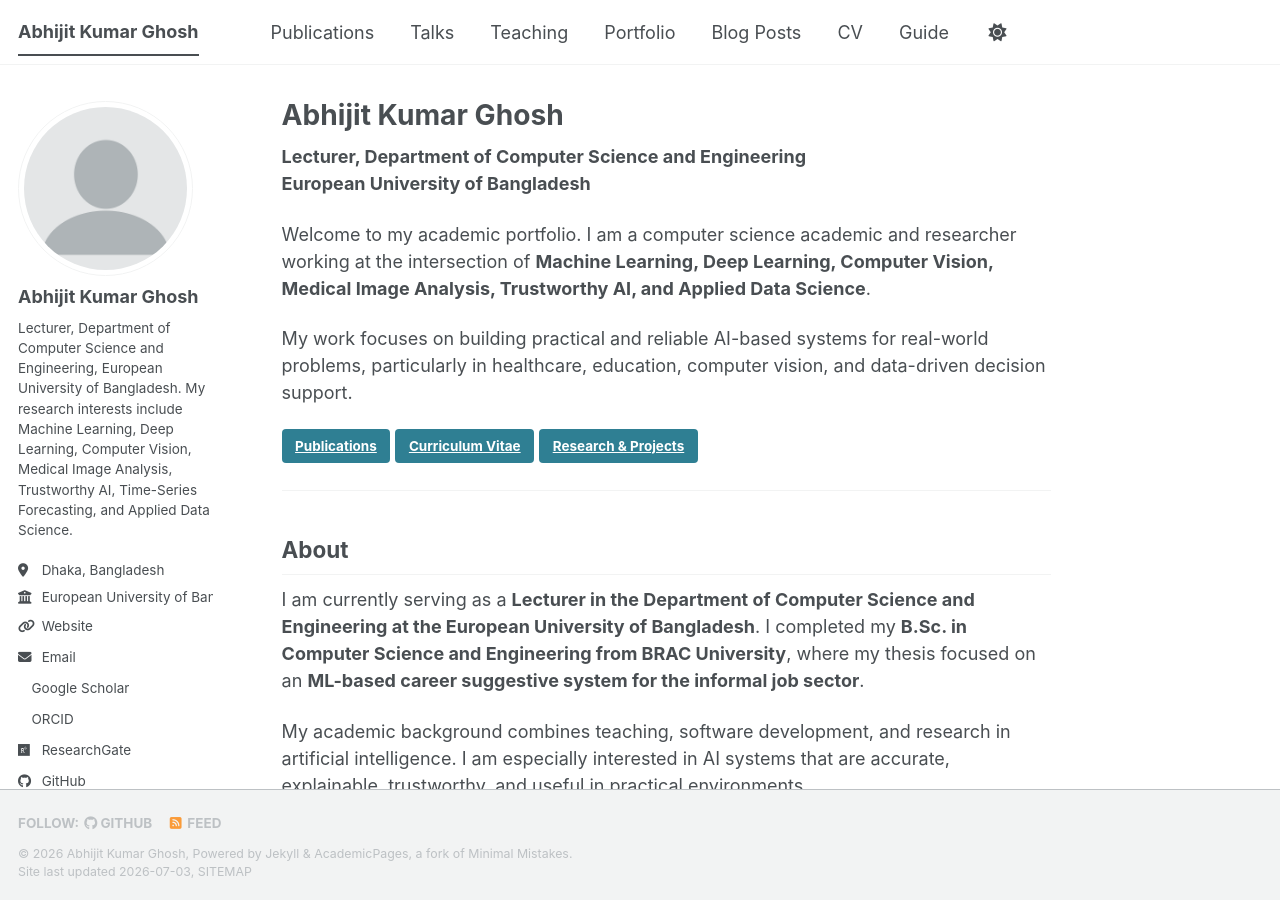
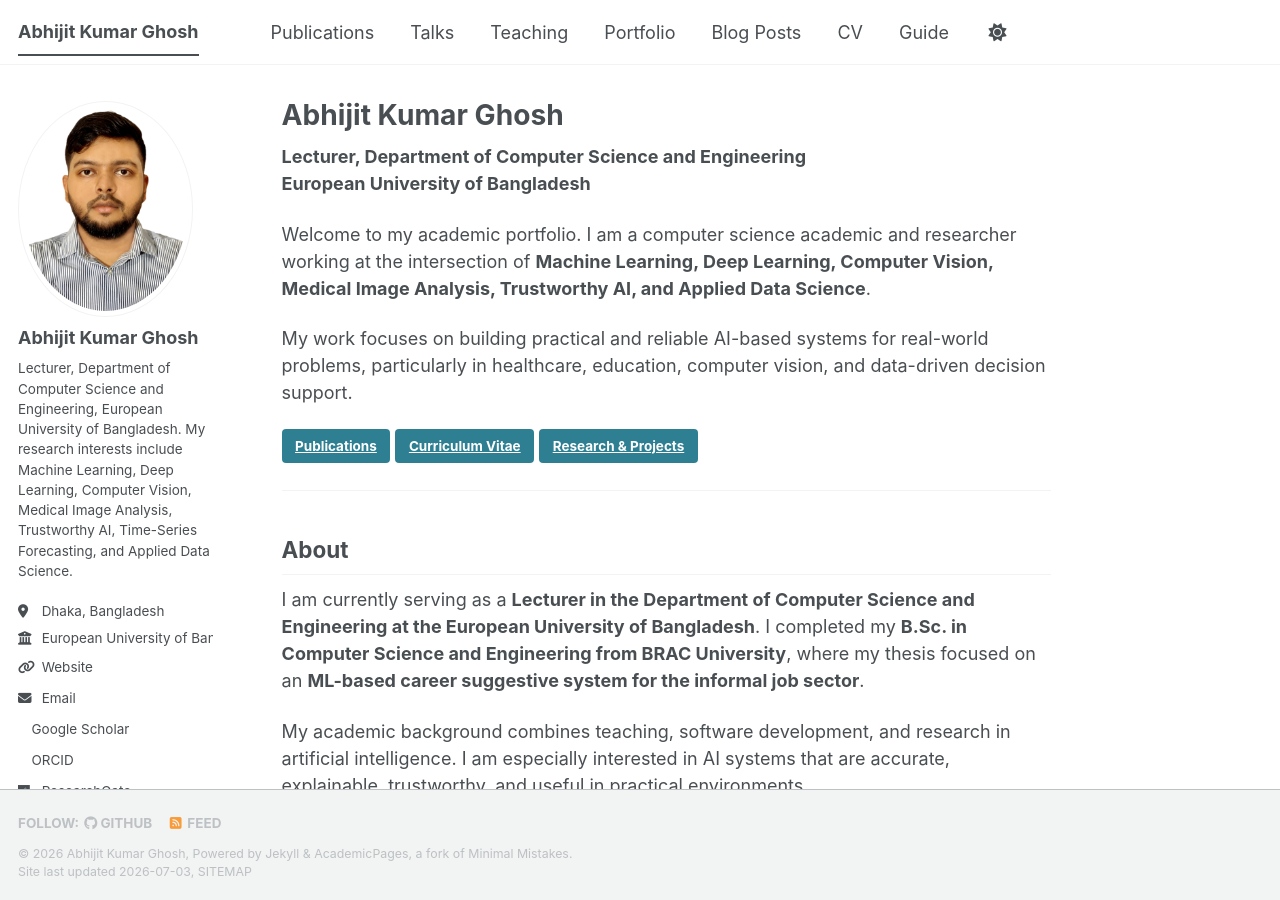
Before and after one commit to abhijitkghosh/abhijitkghosh.github.io, a Jekyll site: the page built from _pages/about.md, in a window 1280 px wide and 900 px high. Built offline with Jekyll 4.4.1, drawn with Linux system fonts in a browser that asks for light colours; a style sheet for code colours, icons or effects is not loaded.

Commit message:
Update author avatar in configuration file

```diff
--- a/_config.yml
+++ b/_config.yml
@@ -20,7 +20,7 @@ repository               : "abhijitkghosh/abhijitkghosh.github.io"
 # Additional customization can be done by editing /_includes/author-profile.html
 author:
   # Biographic information
-  avatar           : "profile.png"
+  avatar           : "Abhijit.jpg"
   name             : "Abhijit Kumar Ghosh"
   pronouns         :
   bio              : "Lecturer, Department of Computer Science and Engineering, European University of Bangladesh. My research interests include Machine Learning, Deep Learning, Computer Vision, Medical Image Analysis, Trustworthy AI, Time-Series Forecasting, and Applied Data Science."
```
